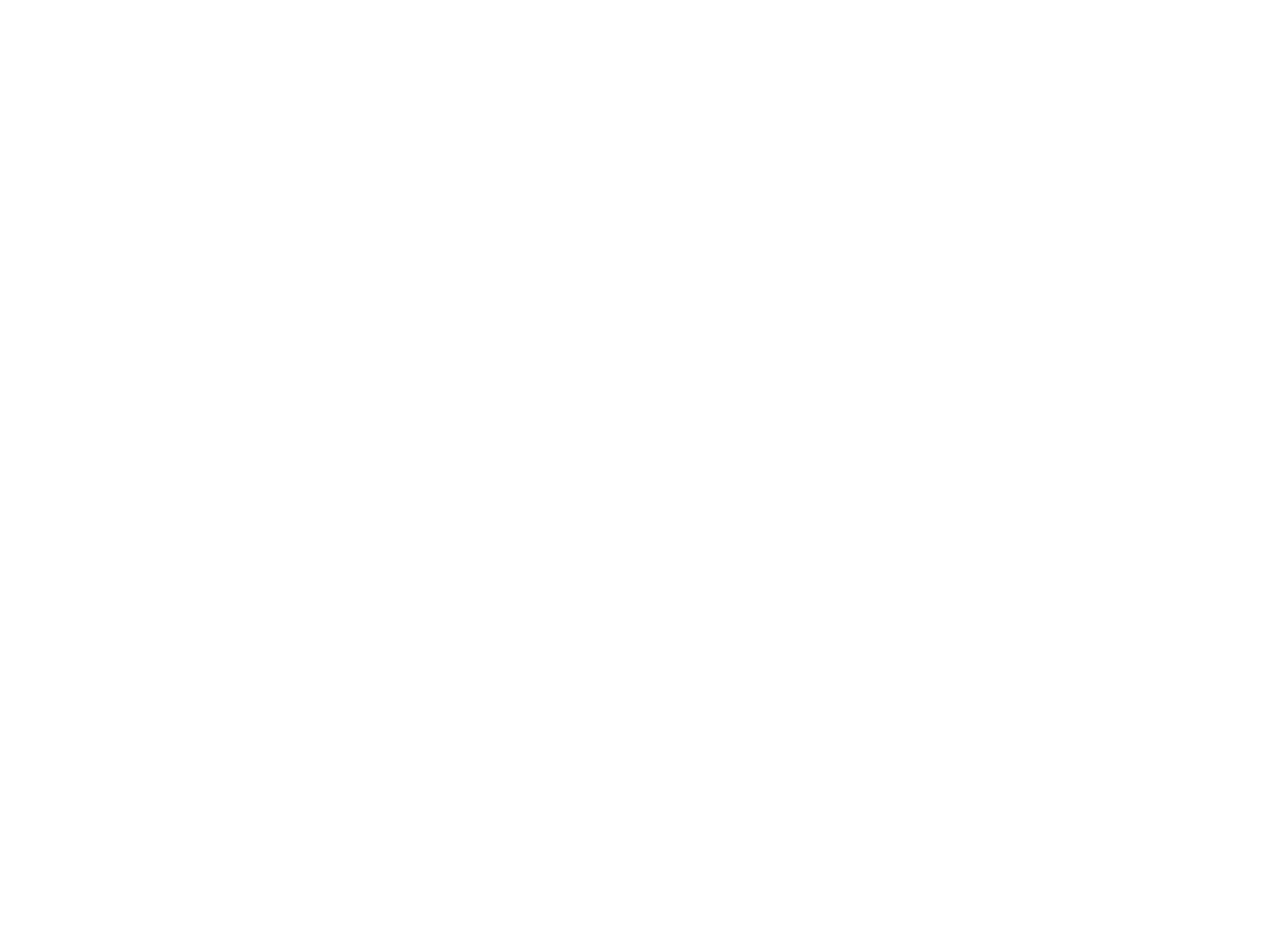
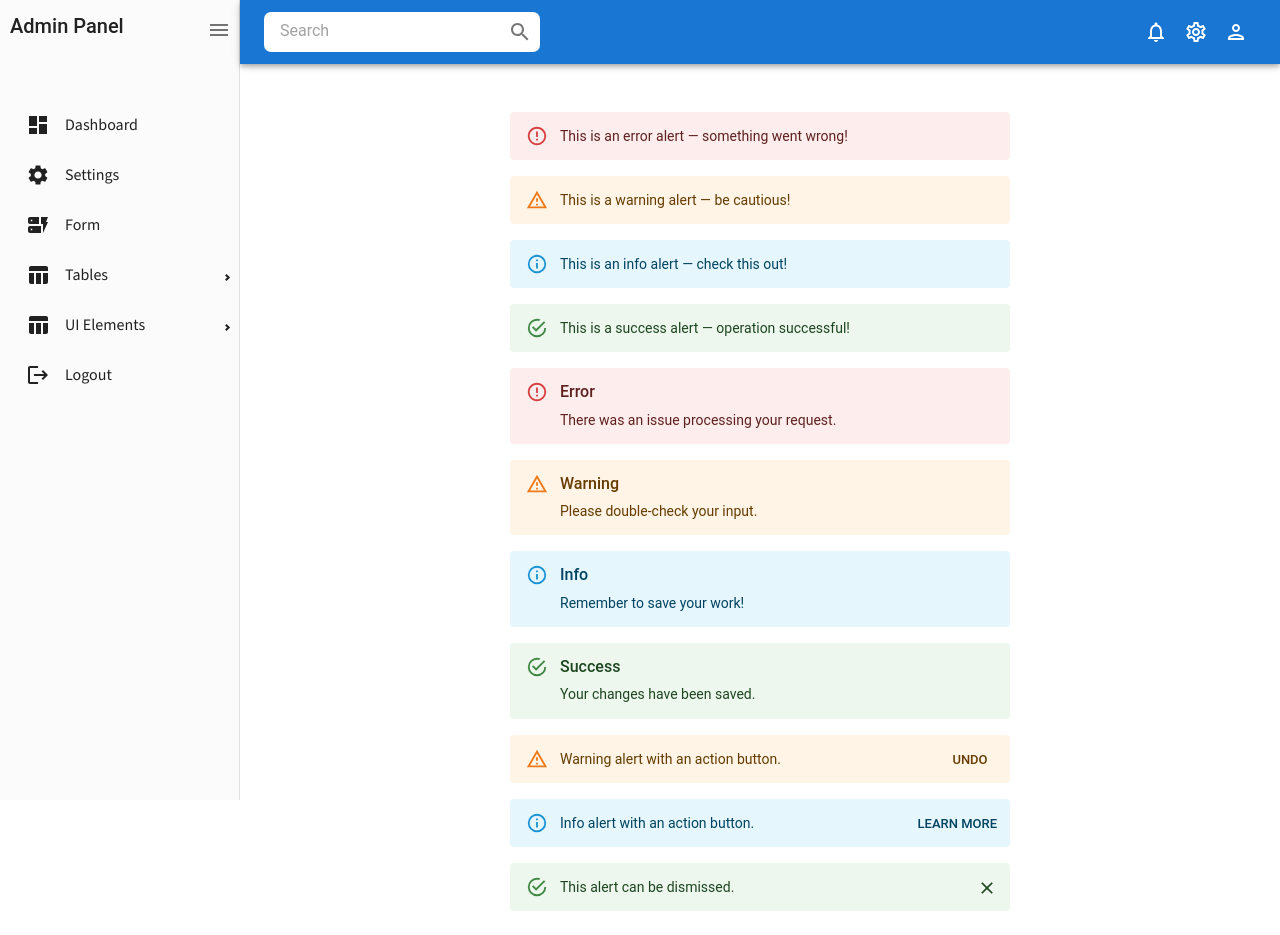
Before and after one commit to SaurabhNegis/Admin_panel, a React (Vite) app: page /alerts in a window 1280 px wide. Before the commit this address had no page. Before the commit the page ends 800 px from the top, so only its background shows below. Built offline with nearby package versions, Linux system fonts and the light colour scheme; a web font is replaced by a local one.

Commit message:
created Alerts.jsx and adjusted appRoute and sidebar

```diff
--- a/src/components/common/Sidebar.jsx
+++ b/src/components/common/Sidebar.jsx
@@ -7,6 +7,7 @@
 import DynamicFormIcon from "@mui/icons-material/DynamicForm";
 import TableChartIcon from "@mui/icons-material/TableChart";
 import PivotTableChartIcon from "@mui/icons-material/PivotTableChart";
+import ErrorIcon from '@mui/icons-material/Error';
 const Sidebars = ({ isCollapsed, setIsCollapsed }) => {
   const location = useLocation(); // Getting the current location for sidebar menuitem
 
@@ -124,6 +125,15 @@
             >
               TabAndAccordions{" "}
             </MenuItem>
+
+            <MenuItem
+              icon={<ErrorIcon />}
+              component={<Link to={"/alerts"} />}
+            active={location.pathname === "/alerts"} // Check if the current route matches
+
+            >
+              Alerts{" "}
+            </MenuItem>
           </SubMenu>
 
           {/* Logout MenuItem  navigation*/}
--- /dev/null
+++ b/src/pages/Ui_Elements/Alerts.jsx
@@ -0,0 +1,64 @@
+import React from "react";
+import { Box, Alert, AlertTitle, Button, Stack } from "@mui/material";
+
+const Alerts = () => {
+  return (
+    <Box sx={{ width: "100%", maxWidth: 500, mx: "auto", mt: 4 }}>
+      <Stack spacing={2}>
+        {/* Basic Alerts */}
+        <Alert severity="error">This is an error alert — something went wrong!</Alert>
+        <Alert severity="warning">This is a warning alert — be cautious!</Alert>
+        <Alert severity="info">This is an info alert — check this out!</Alert>
+        <Alert severity="success">This is a success alert — operation successful!</Alert>
+
+        {/* Alerts with Titles */}
+        <Alert severity="error">
+          <AlertTitle>Error</AlertTitle>
+          There was an issue processing your request.
+        </Alert>
+        <Alert severity="warning">
+          <AlertTitle>Warning</AlertTitle>
+          Please double-check your input.
+        </Alert>
+        <Alert severity="info">
+          <AlertTitle>Info</AlertTitle>
+          Remember to save your work!
+        </Alert>
+        <Alert severity="success">
+          <AlertTitle>Success</AlertTitle>
+          Your changes have been saved.
+        </Alert>
+
+        {/* Alerts with Actions */}
+        <Alert
+          severity="warning"
+          action={
+            <Button color="inherit" size="small">
+              UNDO
+            </Button>
+          }
+        >
+          Warning alert with an action button.
+        </Alert>
+
+        <Alert
+          severity="info"
+          action={
+            <Button color="inherit" size="small">
+              LEARN MORE
+            </Button>
+          }
+        >
+          Info alert with an action button.
+        </Alert>
+
+        {/* Dismissible Alert */}
+        <Alert severity="success" onClose={() => {}}>
+          This alert can be dismissed.
+        </Alert>
+      </Stack>
+    </Box>
+  );
+};
+
+export default Alerts;
--- a/src/routes/AppRoutes.jsx
+++ b/src/routes/AppRoutes.jsx
@@ -14,6 +14,7 @@
 import DataTable from '../pages/Tables/DataTable';
 import Buttons from '../pages/UI_Elements/Buttons';
 import TabAndAccordions from '../pages/Ui_Elements/TabAndAccordions';
+import Alerts from '../pages/Ui_Elements/Alerts';
 
 const AppRoutes = () => (
   <Routes>
@@ -46,6 +47,9 @@
       {/* Route for tables page */}
       <Route path="tabAndAccordions" element={<TabAndAccordions />} />
 
+      {/* Route for Alert page */}
+      <Route path="alerts" element={<Alerts />} />
+
     </Route>
 
     {/* Uncomment this to handle unknown routes with a NotFound page */}
```
